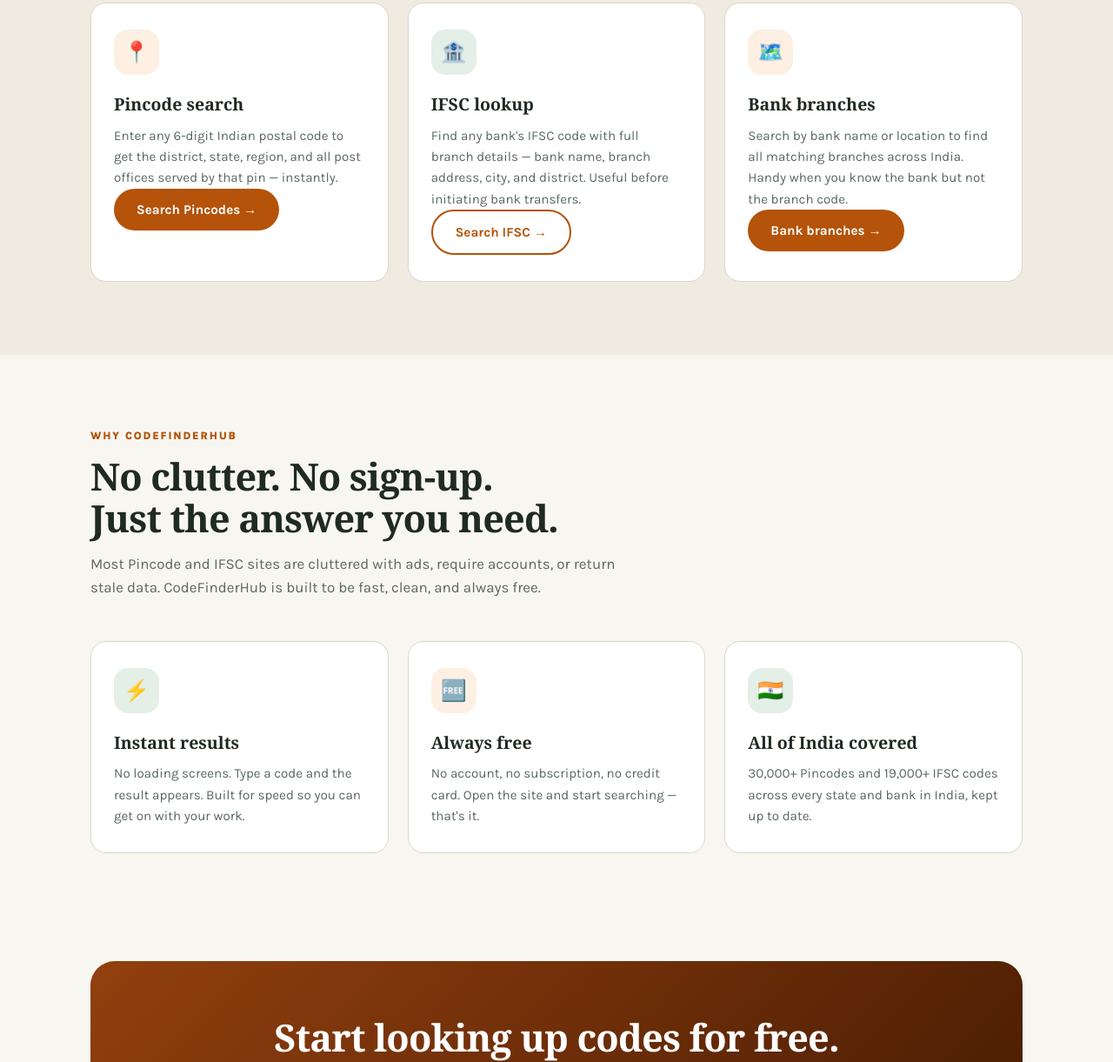
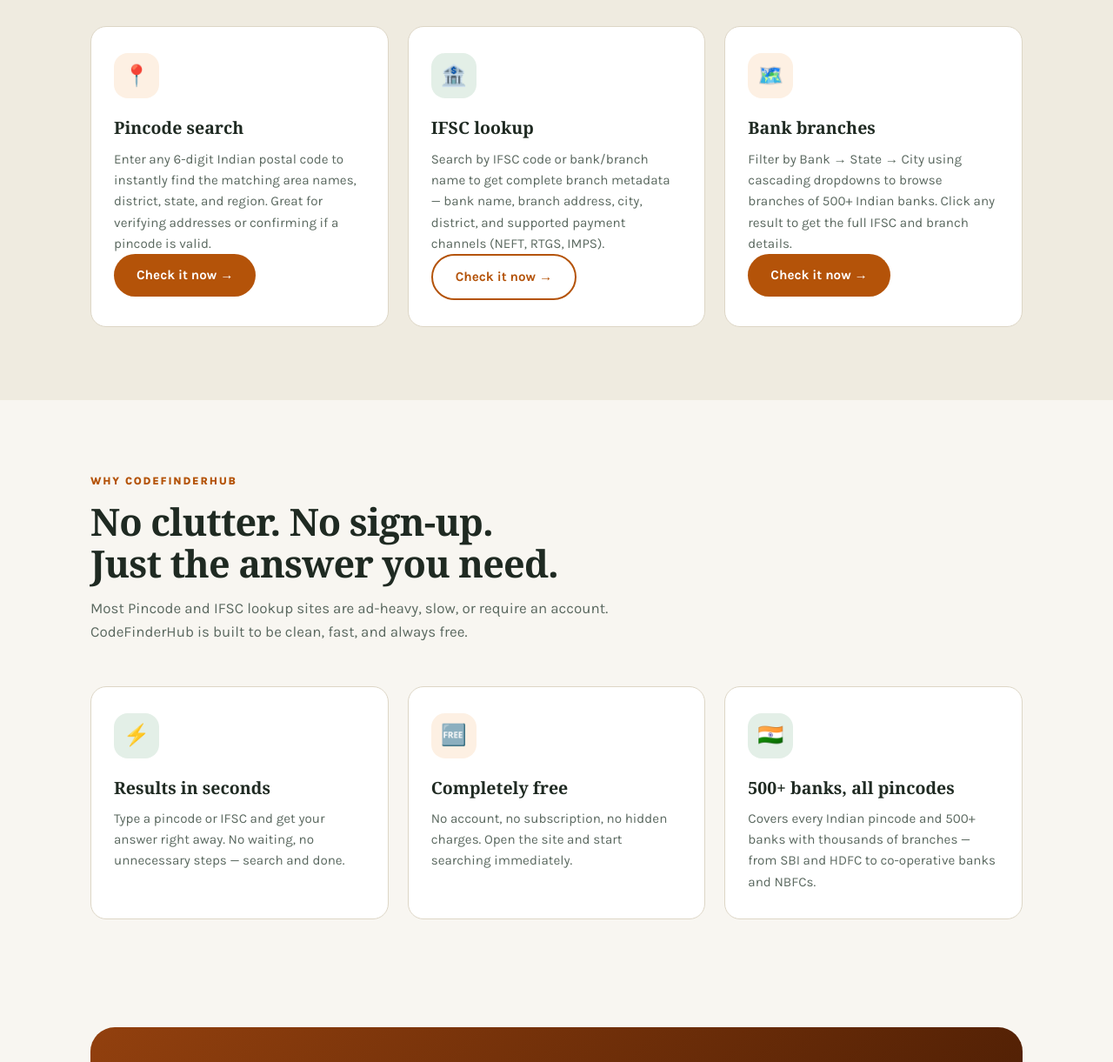
Before and after one commit to kusuma9/thestackmint, an Astro site: page /codefinderhub in a window 1280 px wide. Shown: the part 1038-2259 px from the top of the page at 87% size. Built offline with nearby package versions, Linux system fonts and the light colour scheme; Astro itself is replaced by a stand-in of ours.

Commit message:
fix: rewrite CodeFinderHub content with accurate features and CTAs

```diff
--- a/src/pages/codefinderhub.astro
+++ b/src/pages/codefinderhub.astro
@@ -33,7 +33,7 @@ const canonicalUrl = 'https://thestackmint.com/codefinderhub';
             or browse bank branches by name or location. Free to use, no account needed.
           </p>
           <div class="hero-ctas reveal in d3">
-            <a class="btn btn-amber" href="https://codefinderhub.com" target="_blank" rel="noopener">Try it free →</a>
+            <a class="btn btn-amber" href="https://codefinderhub.com" target="_blank" rel="noopener">Check it now →</a>
             <a class="btn btn-ghost" style="border-color:var(--amber);color:var(--amber)" href="#tools">See the tools</a>
           </div>
         </div>
@@ -75,27 +75,27 @@ const canonicalUrl = 'https://thestackmint.com/codefinderhub';
         <p class="kicker reveal" style="color:var(--amber)">Three tools, one place</p>
         <h2 class="reveal">Everything you need to look up<br>Indian postal &amp; banking codes.</h2>
         <p class="section-intro reveal">
-          Whether you're verifying a delivery address, checking a bank branch before a transfer,
-          or looking up which post offices serve an area — it's all here, free.
+          Whether you're verifying a delivery address, confirming a bank branch before a transfer,
+          or browsing branches across a city — it's all here, free, no account needed.
         </p>
         <div class="cards">
           <div class="card amber reveal d1">
             <span class="icon">📍</span>
             <h3>Pincode search</h3>
-            <p>Enter any 6-digit Indian postal code to get the district, state, region, and all post offices served by that pin — instantly.</p>
-            <a class="btn btn-amber" style="margin-top:auto;display:inline-block" href="https://codefinderhub.com/pincode?country=IN" target="_blank" rel="noopener">Search Pincodes →</a>
+            <p>Enter any 6-digit Indian postal code to instantly find the matching area names, district, state, and region. Great for verifying addresses or confirming if a pincode is valid.</p>
+            <a class="btn btn-amber" style="margin-top:auto;display:inline-block" href="https://codefinderhub.com/pincode?country=IN" target="_blank" rel="noopener">Check it now →</a>
           </div>
           <div class="card reveal d2">
             <span class="icon">🏦</span>
             <h3>IFSC lookup</h3>
-            <p>Find any bank's IFSC code with full branch details — bank name, branch address, city, and district. Useful before initiating bank transfers.</p>
-            <a class="btn btn-ghost" style="margin-top:auto;display:inline-block;border-color:var(--amber);color:var(--amber)" href="https://codefinderhub.com/ifsc?country=IN" target="_blank" rel="noopener">Search IFSC →</a>
+            <p>Search by IFSC code or bank/branch name to get complete branch metadata — bank name, branch address, city, district, and supported payment channels (NEFT, RTGS, IMPS).</p>
+            <a class="btn btn-ghost" style="margin-top:auto;display:inline-block;border-color:var(--amber);color:var(--amber)" href="https://codefinderhub.com/ifsc?country=IN" target="_blank" rel="noopener">Check it now →</a>
           </div>
           <div class="card amber reveal d3">
             <span class="icon">🗺️</span>
             <h3>Bank branches</h3>
-            <p>Search by bank name or location to find all matching branches across India. Handy when you know the bank but not the branch code.</p>
-            <a class="btn btn-amber" style="margin-top:auto;display:inline-block" href="https://codefinderhub.com/branches?country=IN" target="_blank" rel="noopener">Bank branches →</a>
+            <p>Filter by Bank → State → City using cascading dropdowns to browse branches of 500+ Indian banks. Click any result to get the full IFSC and branch details.</p>
+            <a class="btn btn-amber" style="margin-top:auto;display:inline-block" href="https://codefinderhub.com/branches?country=IN" target="_blank" rel="noopener">Check it now →</a>
           </div>
         </div>
       </div>
@@ -107,24 +107,24 @@ const canonicalUrl = 'https://thestackmint.com/codefinderhub';
         <p class="kicker reveal" style="color:var(--amber)">Why CodeFinderHub</p>
         <h2 class="reveal">No clutter. No sign-up.<br>Just the answer you need.</h2>
         <p class="section-intro reveal">
-          Most Pincode and IFSC sites are cluttered with ads, require accounts, or return stale data.
-          CodeFinderHub is built to be fast, clean, and always free.
+          Most Pincode and IFSC lookup sites are ad-heavy, slow, or require an account.
+          CodeFinderHub is built to be clean, fast, and always free.
         </p>
         <div class="cards" style="margin-top:44px">
           <div class="card reveal d1">
             <span class="icon">⚡</span>
-            <h3>Instant results</h3>
-            <p>No loading screens. Type a code and the result appears. Built for speed so you can get on with your work.</p>
+            <h3>Results in seconds</h3>
+            <p>Type a pincode or IFSC and get your answer right away. No waiting, no unnecessary steps — search and done.</p>
           </div>
           <div class="card amber reveal d2">
             <span class="icon">🆓</span>
-            <h3>Always free</h3>
-            <p>No account, no subscription, no credit card. Open the site and start searching — that's it.</p>
+            <h3>Completely free</h3>
+            <p>No account, no subscription, no hidden charges. Open the site and start searching immediately.</p>
           </div>
           <div class="card reveal d3">
             <span class="icon">🇮🇳</span>
-            <h3>All of India covered</h3>
-            <p>30,000+ Pincodes and 19,000+ IFSC codes across every state and bank in India, kept up to date.</p>
+            <h3>500+ banks, all pincodes</h3>
+            <p>Covers every Indian pincode and 500+ banks with thousands of branches — from SBI and HDFC to co-operative banks and NBFCs.</p>
           </div>
         </div>
       </div>
@@ -134,12 +134,12 @@ const canonicalUrl = 'https://thestackmint.com/codefinderhub';
     <section style="padding:40px 0 84px">
       <div class="wrap">
         <div class="cta-band reveal" style="background:linear-gradient(135deg, #92400e 0%, #451a03 100%)">
-          <h2>Start looking up codes for free.</h2>
+          <h2>Start looking up codes right now.</h2>
           <p>
             No sign-up. No account. Just open the site and search — Pincodes, IFSC codes, and bank branches all in one place.
           </p>
           <a class="btn" style="background:#fff;color:#92400e;font-weight:800" href="https://codefinderhub.com" target="_blank" rel="noopener">
-            Open CodeFinderHub →
+            Check it now →
           </a>
         </div>
       </div>
--- a/src/products.config.ts
+++ b/src/products.config.ts
@@ -43,6 +43,6 @@ export const products: Product[] = [
     externalUrl: 'https://codefinderhub.com',
     platform: 'web',
     status: 'live',
-    primaryCta: 'Try it free →',
+    primaryCta: 'Check it now →',
   },
 ];
```
